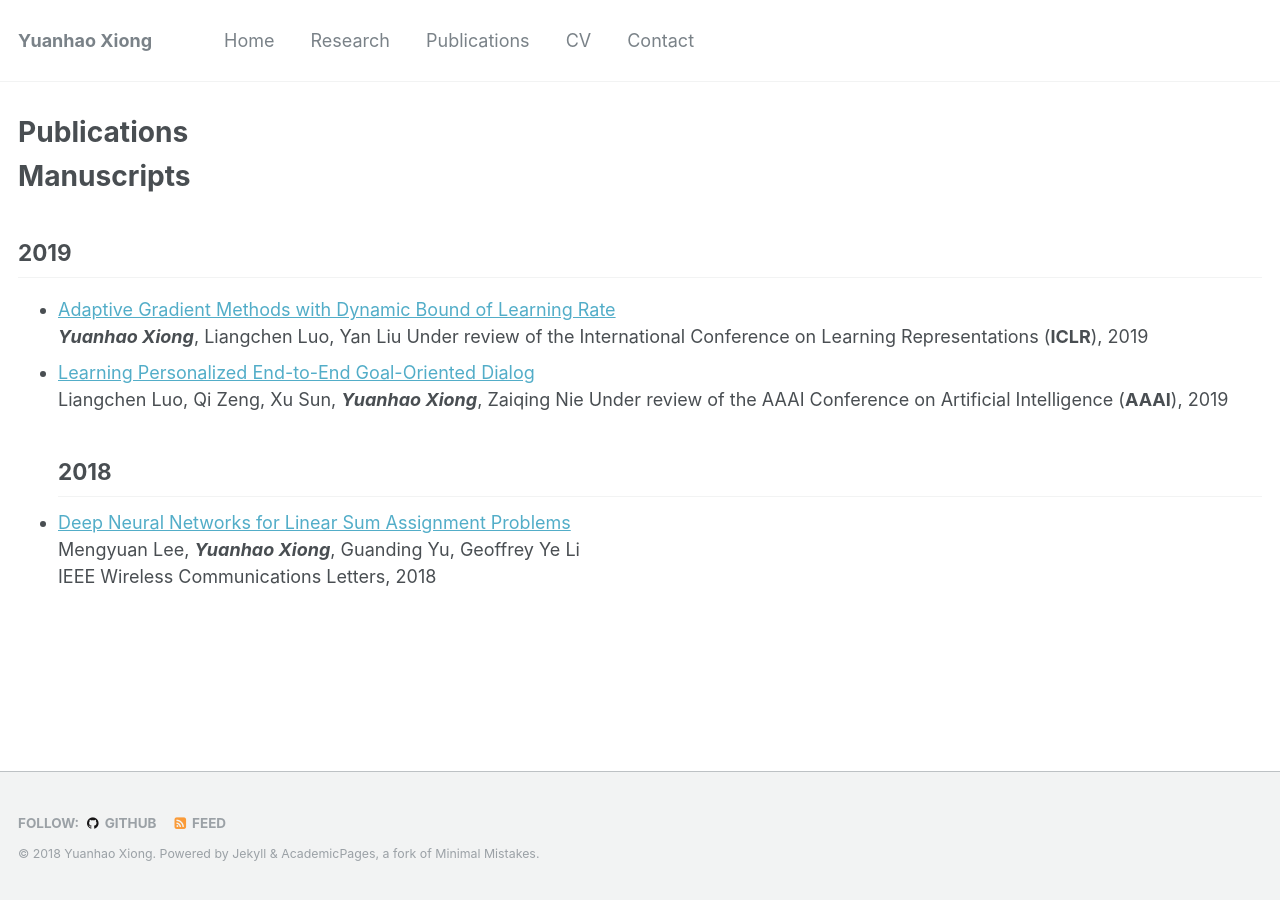
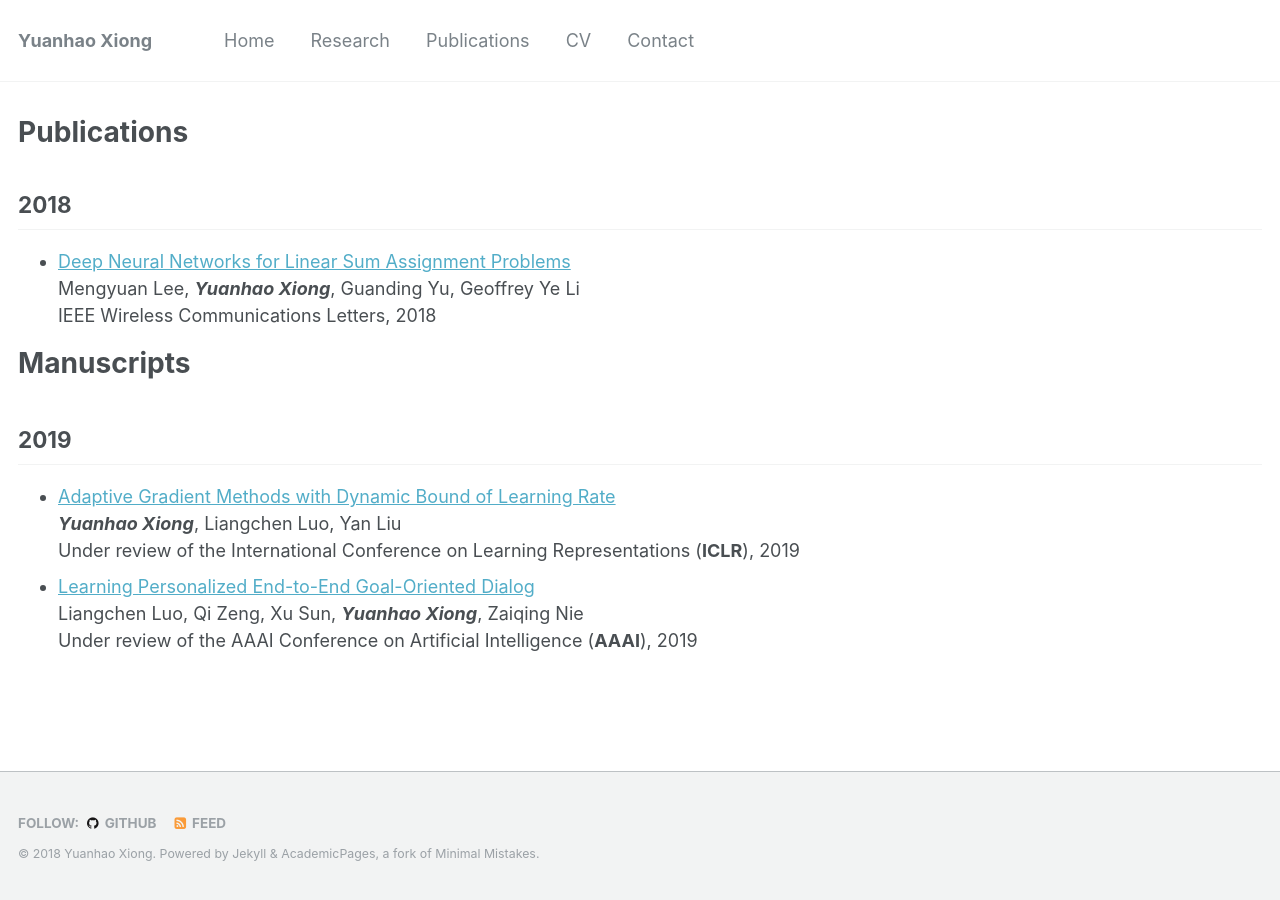
Before and after one commit to xyh97/xyh97.github.io, a Jekyll site: the page built from _pages/publications.md, in a window 1280 px wide. Built offline with Jekyll 4.4.1, drawn with Linux system fonts in a browser that asks for light colours; part of the change alters nothing that is shown.

Commit message:
modify pub

```diff
--- a/_pages/publications.md
+++ b/_pages/publications.md
@@ -4,6 +4,11 @@ title: "Publications"
 permalink: /publications/
 author_profile: true
 ---
+## 2018
+- [Deep Neural Networks for Linear Sum Assignment Problems](https://ieeexplore.ieee.org/stamp/stamp.jsp?tp=&arnumber=8371290)
+Mengyuan Lee, ***Yuanhao Xiong***, Guanding Yu, Geoffrey Ye Li
+IEEE Wireless Communications Letters, 2018
+
 # Manuscripts
 ## 2019
 - [Adaptive Gradient Methods with Dynamic Bound of Learning Rate](https://ieeexplore.ieee.org/stamp/stamp.jsp?tp=&arnumber=8371290)
@@ -12,7 +17,3 @@ Under review of the International Conference on Learning Representations (**ICLR
 - [Learning Personalized End-to-End Goal-Oriented Dialog](https://ieeexplore.ieee.org/stamp/stamp.jsp?tp=&arnumber=8371290)
 Liangchen Luo, Qi Zeng, Xu Sun, ***Yuanhao Xiong***, Zaiqing Nie
 Under review of the AAAI Conference on Artificial Intelligence (**AAAI**), 2019
-## 2018
-- [Deep Neural Networks for Linear Sum Assignment Problems](https://ieeexplore.ieee.org/stamp/stamp.jsp?tp=&arnumber=8371290)
-Mengyuan Lee, ***Yuanhao Xiong***, Guanding Yu, Geoffrey Ye Li
-IEEE Wireless Communications Letters, 2018
```
